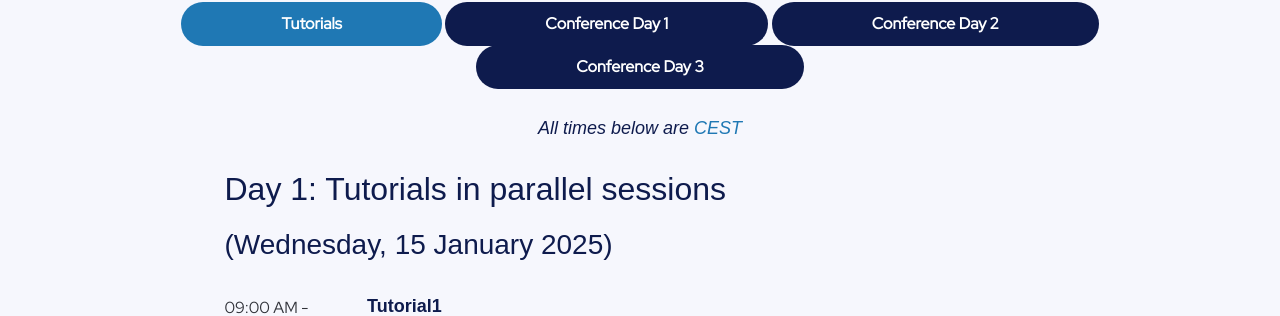
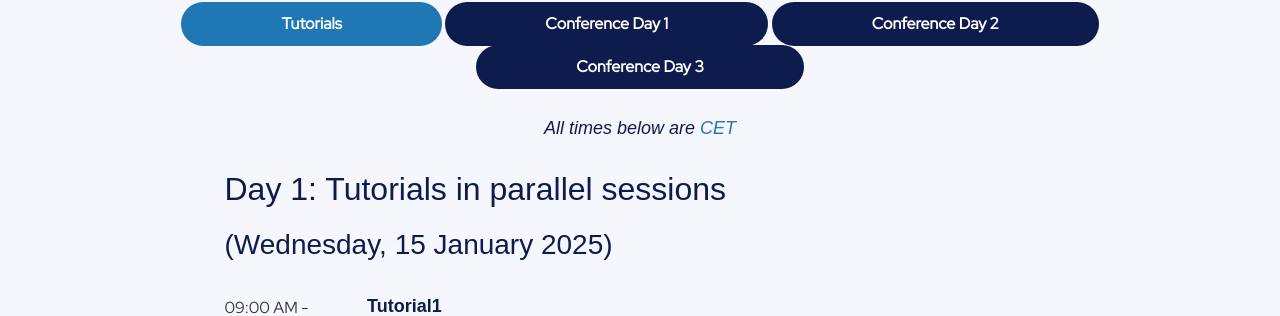
Before and after one commit to CS2Italy/conference, a Jekyll site: the page built from docs/index.md, in a window 1280 px wide and 900 px high, scrolled down 3645 px. Shown: the part 142-458 px from the top of the window. Built offline with Jekyll 4.4.1, drawn with Linux system fonts in a browser that asks for light colours.

Commit message:
Update default.html

```diff
--- a/docs/_layouts/default.html
+++ b/docs/_layouts/default.html
@@ -204,7 +204,7 @@
           </li>
         </ul>
 
-        <h3 class="sub-heading">All times below are <a href="https://time.is/Trento">CEST</a></h3>
+        <h3 class="sub-heading">All times below are <a href="https://time.is/Trento">CET</a></h3>
 
         <div class="tab-content row justify-content-center" data-aos="fade-up" data-aos-delay="200">
           <!-- Schedule Day 1 -->
```
